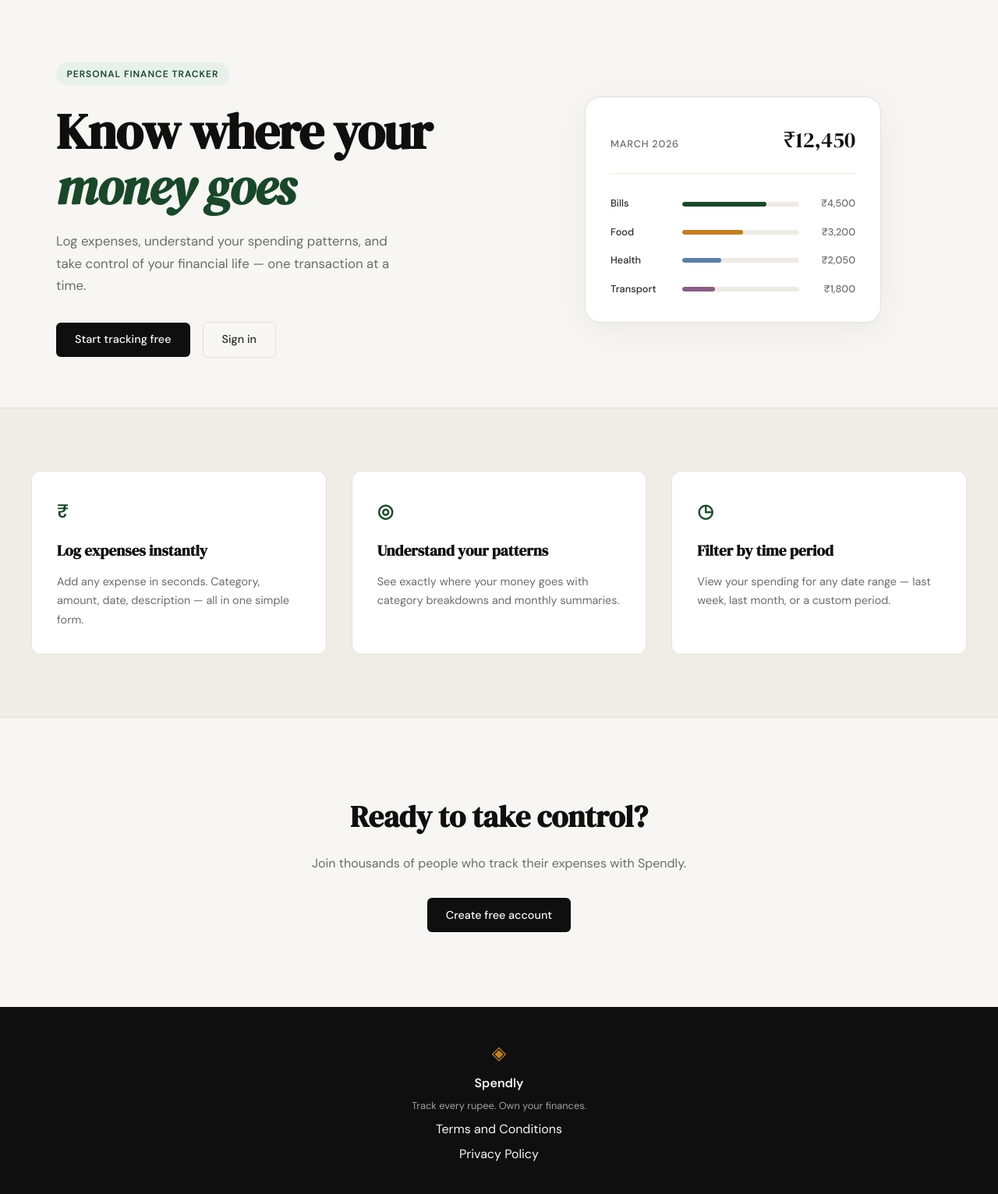
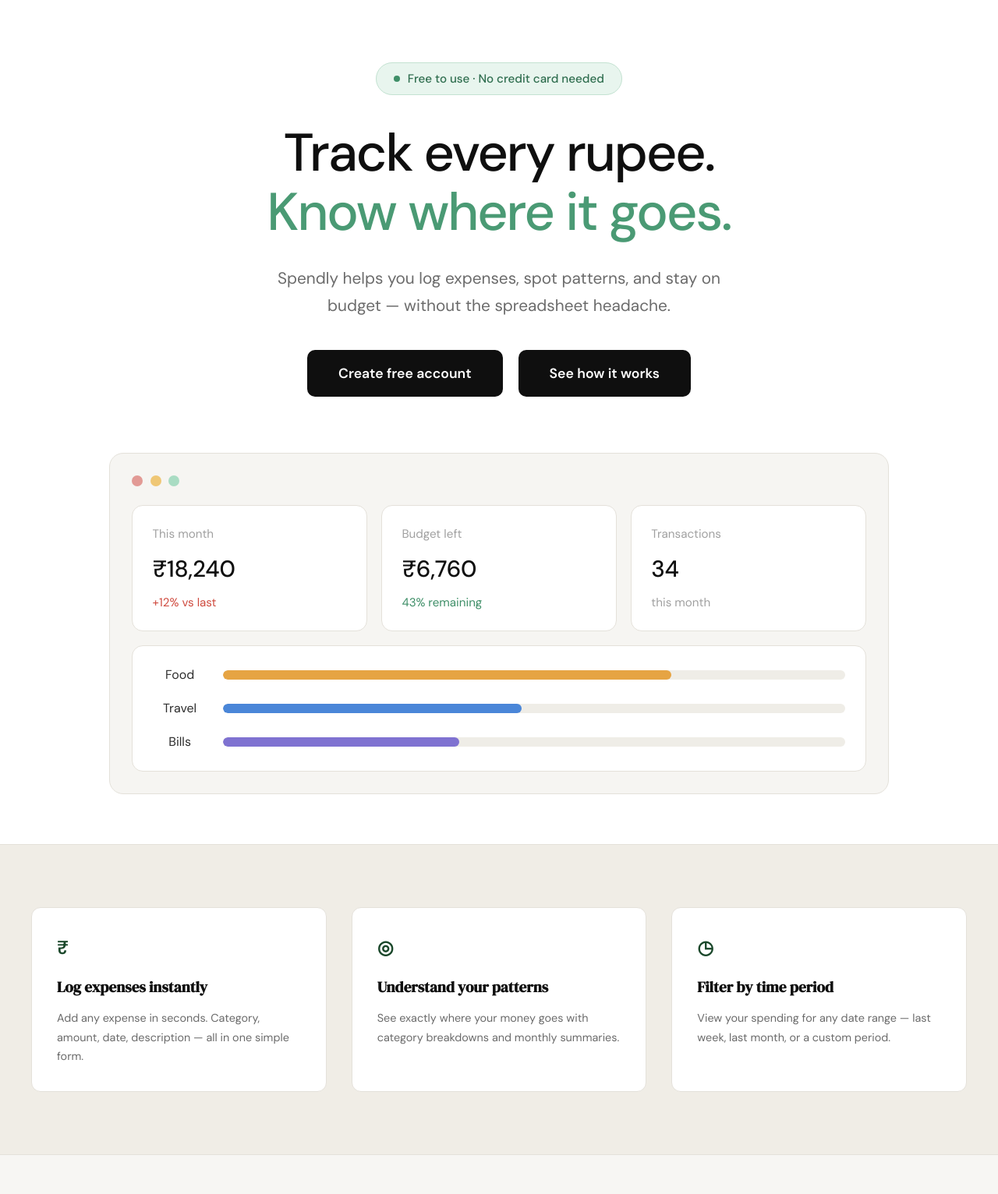
Before and after one commit to Sohom-01/expense-tracker, a Flask app: page / in a window 1280 px wide. Shown: the part 61-1593 px from the top of the page at 78% size. Run offline with Flask 3, Linux system fonts and the light colour scheme.

Commit message:
landing: redesign hero section to match mockup
Co-Authored-By: Claude Opus 5.5 <noreply@anthropic.com>

```diff
--- /dev/null
+++ b/static/css/landing.css
@@ -0,0 +1,188 @@
+/* ------------------------------------------------------------------ */
+/* Landing — Hero section                                              */
+/* ------------------------------------------------------------------ */
+
+.hero-section {
+    background: #ffffff;
+    padding: 5rem 2rem 4rem;
+}
+
+.hero-container {
+    max-width: 1000px;
+    margin: 0 auto;
+    text-align: center;
+}
+
+.hero-pill {
+    display: inline-flex;
+    align-items: center;
+    gap: 0.6rem;
+    background: #e8f5ee;
+    color: #2f6e4f;
+    border: 1px solid #c3e2d1;
+    border-radius: 999px;
+    padding: 0.5rem 1.4rem;
+    font-size: 0.95rem;
+    font-weight: 500;
+    margin-bottom: 2.25rem;
+}
+
+.hero-pill-dot {
+    width: 8px;
+    height: 8px;
+    border-radius: 50%;
+    background: #3f8f68;
+}
+
+.hero-headline {
+    font-family: var(--font-body);
+    font-size: clamp(2.5rem, 6.5vw, 4.25rem);
+    font-weight: 500;
+    line-height: 1.12;
+    letter-spacing: -0.03em;
+    color: var(--ink);
+    margin-bottom: 1.75rem;
+}
+
+.hero-headline-accent { color: #4a9a74; }
+
+.hero-lede {
+    max-width: 640px;
+    margin: 0 auto 2.5rem;
+    font-size: clamp(1.05rem, 2vw, 1.3rem);
+    line-height: 1.7;
+    color: var(--ink-muted);
+}
+
+.hero-buttons {
+    display: flex;
+    justify-content: center;
+    flex-wrap: wrap;
+    gap: 1.25rem;
+    margin-bottom: 4.5rem;
+}
+
+.hero-btn {
+    display: inline-block;
+    background: var(--ink);
+    color: #ffffff;
+    border: none;
+    border-radius: 10px;
+    padding: 1rem 2.5rem;
+    font-family: var(--font-body);
+    font-size: 1.1rem;
+    font-weight: 600;
+    text-decoration: none;
+    cursor: pointer;
+    transition: background 0.2s, transform 0.2s;
+}
+
+.hero-btn:hover {
+    background: var(--ink-soft);
+    transform: translateY(-1px);
+}
+
+/* Dashboard preview */
+
+.hero-preview {
+    background: #f6f5f2;
+    border: 1px solid var(--border);
+    border-radius: 18px;
+    padding: 1.75rem;
+    text-align: left;
+}
+
+.preview-dots {
+    display: flex;
+    gap: 0.6rem;
+    margin-bottom: 1.5rem;
+}
+
+.preview-dot {
+    width: 14px;
+    height: 14px;
+    border-radius: 50%;
+}
+
+.preview-dot-red    { background: #e29a95; }
+.preview-dot-yellow { background: #efc775; }
+.preview-dot-green  { background: #a9dcc3; }
+
+.preview-stats {
+    display: grid;
+    grid-template-columns: repeat(3, 1fr);
+    gap: 1.1rem;
+    margin-bottom: 1.1rem;
+}
+
+.preview-card {
+    background: #ffffff;
+    border: 1px solid var(--border);
+    border-radius: 14px;
+    padding: 1.5rem 1.6rem;
+}
+
+.preview-label {
+    font-size: 0.95rem;
+    color: var(--ink-faint);
+    margin-bottom: 0.6rem;
+}
+
+.preview-value {
+    font-size: 1.85rem;
+    font-weight: 500;
+    color: var(--ink);
+    letter-spacing: -0.01em;
+    margin-bottom: 0.4rem;
+}
+
+.preview-meta {
+    font-size: 0.95rem;
+    color: var(--ink-faint);
+}
+
+.preview-meta-up   { color: #cf4b3f; }
+.preview-meta-good { color: #3f8f68; }
+
+.preview-bars {
+    display: flex;
+    flex-direction: column;
+    gap: 1.1rem;
+}
+
+.preview-bar-row {
+    display: grid;
+    grid-template-columns: 70px 1fr;
+    align-items: center;
+    gap: 1.25rem;
+}
+
+.preview-cat {
+    font-size: 1rem;
+    color: var(--ink-soft);
+    text-align: center;
+}
+
+.preview-track {
+    height: 12px;
+    background: #efede7;
+    border-radius: 999px;
+    overflow: hidden;
+}
+
+.preview-fill {
+    height: 100%;
+    border-radius: 999px;
+}
+
+.preview-fill-food   { background: #e6a443; }
+.preview-fill-travel { background: #4a86d8; }
+.preview-fill-bills  { background: #7f72d1; }
+
+@media (max-width: 700px) {
+    .hero-section { padding: 3rem 1rem 2.5rem; }
+    .hero-buttons { margin-bottom: 3rem; }
+    .hero-btn { width: 100%; max-width: 320px; }
+    .preview-stats { grid-template-columns: 1fr; }
+    .hero-preview { padding: 1.25rem; }
+}
--- a/templates/landing.html
+++ b/templates/landing.html
@@ -2,59 +2,71 @@
 
 {% block title %}Spendly — Track Every Rupee{% endblock %}
 
+{% block head %}
+<link rel="stylesheet" href="{{ url_for('static', filename='css/landing.css') }}">
+{% endblock %}
+
 {% block content %}
 
-<section class="hero">
-    <div class="hero-inner">
-        <div class="hero-badge">Personal Finance Tracker</div>
-        <h1 class="hero-title">
-            Know where your<br>
-            <em>money goes</em>
+<section class="hero-section">
+    <div class="hero-container">
+        <div class="hero-pill">
+            <span class="hero-pill-dot"></span>
+            Free to use · No credit card needed
+        </div>
+
+        <h1 class="hero-headline">
+            Track every rupee.<br>
+            <span class="hero-headline-accent">Know where it goes.</span>
         </h1>
-        <p class="hero-subtitle">
-            Log expenses, understand your spending patterns,
-            and take control of your financial life —
-            one transaction at a time.
+
+        <p class="hero-lede">
+            Spendly helps you log expenses, spot patterns, and stay
+            on budget — without the spreadsheet headache.
         </p>
-        <div class="hero-actions">
-            <a href="{{ url_for('register') }}" class="btn-primary">Start tracking free</a>
-            <a href="{{ url_for('login') }}" class="btn-ghost">Sign in</a>
+
+        <div class="hero-buttons">
+            <a href="{{ url_for('register') }}" class="hero-btn">Create free account</a>
+            <button type="button" class="hero-btn" id="how-it-works-btn">See how it works</button>
         </div>
-    </div>
-    <div class="hero-visual">
-        <div class="mock-card">
-            <div class="mock-card-header">
-                <span class="mock-label">March 2026</span>
-                <span class="mock-total">₹12,450</span>
+
+        <div class="hero-preview" aria-hidden="true">
+            <div class="preview-dots">
+                <span class="preview-dot preview-dot-red"></span>
+                <span class="preview-dot preview-dot-yellow"></span>
+                <span class="preview-dot preview-dot-green"></span>
             </div>
-            <div class="mock-bars">
-                <div class="mock-bar-row">
-                    <span class="mock-cat">Bills</span>
-                    <div class="mock-bar-track">
-                        <div class="mock-bar" style="width: 72%"></div>
-                    </div>
-                    <span class="mock-amt">₹4,500</span>
+
+            <div class="preview-stats">
+                <div class="preview-card">
+                    <p class="preview-label">This month</p>
+                    <p class="preview-value">₹18,240</p>
+                    <p class="preview-meta preview-meta-up">+12% vs last</p>
                 </div>
-                <div class="mock-bar-row">
-                    <span class="mock-cat">Food</span>
-                    <div class="mock-bar-track">
-                        <div class="mock-bar mock-bar-2" style="width: 52%"></div>
-                    </div>
-                    <span class="mock-amt">₹3,200</span>
+                <div class="preview-card">
+                    <p class="preview-label">Budget left</p>
+                    <p class="preview-value">₹6,760</p>
+                    <p class="preview-meta preview-meta-good">43% remaining</p>
                 </div>
-                <div class="mock-bar-row">
-                    <span class="mock-cat">Health</span>
-                    <div class="mock-bar-track">
-                        <div class="mock-bar mock-bar-3" style="width: 33%"></div>
-                    </div>
-                    <span class="mock-amt">₹2,050</span>
+                <div class="preview-card">
+                    <p class="preview-label">Transactions</p>
+                    <p class="preview-value">34</p>
+                    <p class="preview-meta">this month</p>
                 </div>
-                <div class="mock-bar-row">
-                    <span class="mock-cat">Transport</span>
-                    <div class="mock-bar-track">
-                        <div class="mock-bar mock-bar-4" style="width: 28%"></div>
-                    </div>
-                    <span class="mock-amt">₹1,800</span>
+            </div>
+
+            <div class="preview-card preview-bars">
+                <div class="preview-bar-row">
+                    <span class="preview-cat">Food</span>
+                    <div class="preview-track"><div class="preview-fill preview-fill-food" style="width: 72%"></div></div>
+                </div>
+                <div class="preview-bar-row">
+                    <span class="preview-cat">Travel</span>
+                    <div class="preview-track"><div class="preview-fill preview-fill-travel" style="width: 48%"></div></div>
+                </div>
+                <div class="preview-bar-row">
+                    <span class="preview-cat">Bills</span>
+                    <div class="preview-track"><div class="preview-fill preview-fill-bills" style="width: 38%"></div></div>
                 </div>
             </div>
         </div>
```
